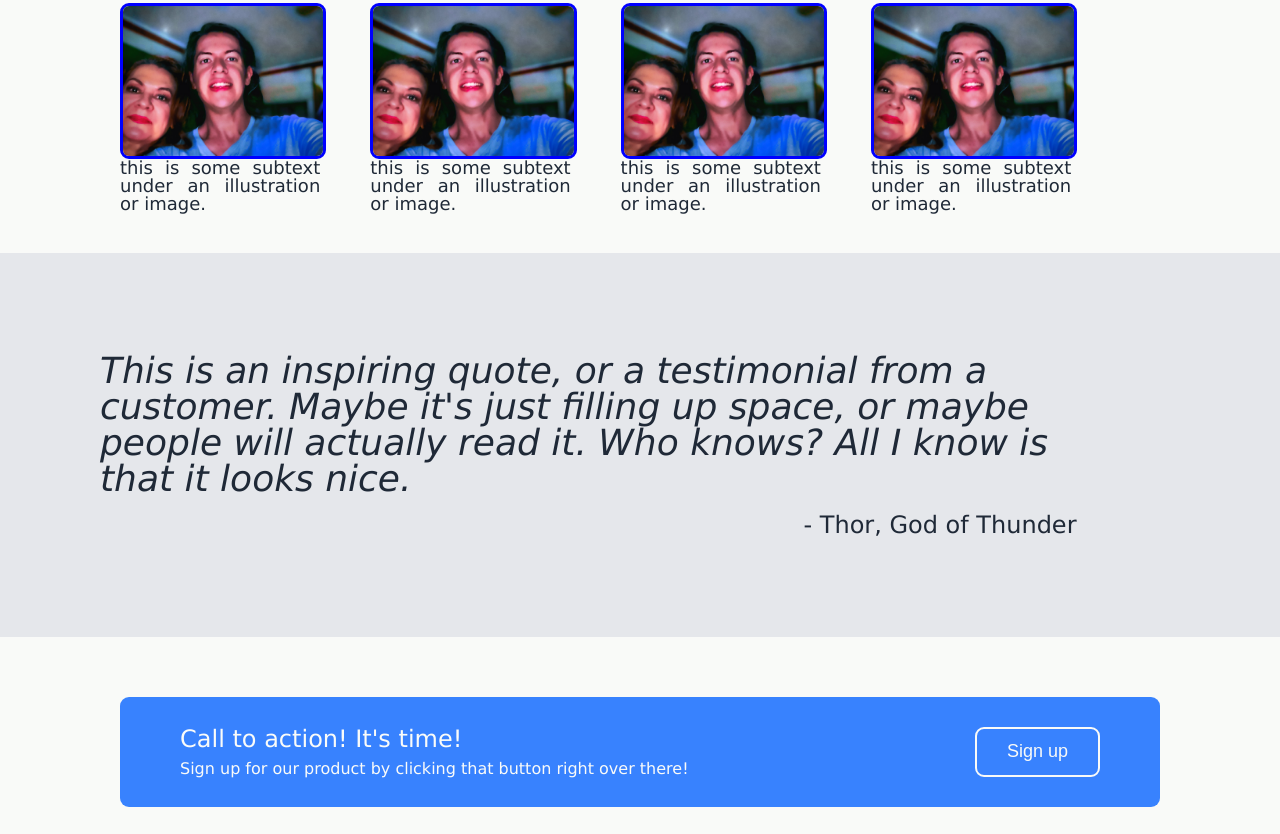
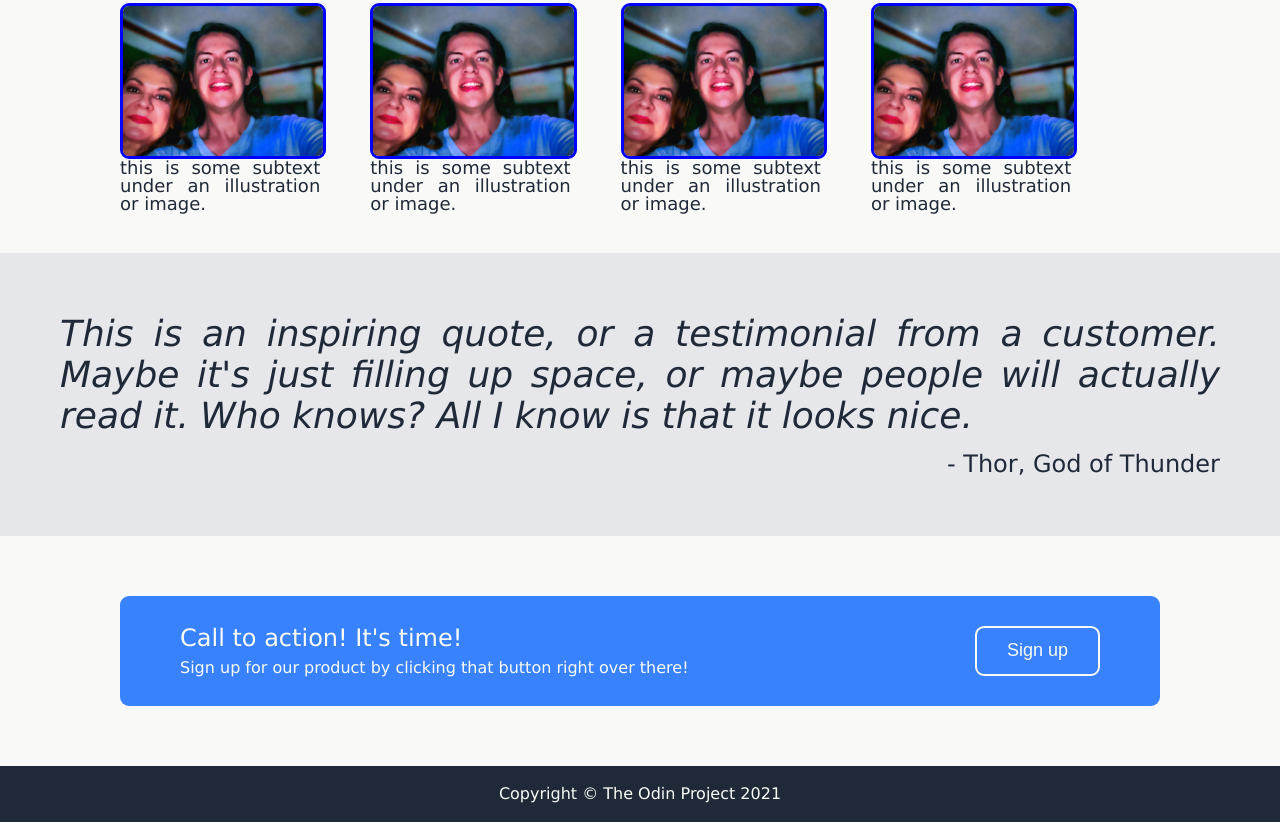
Before and after one commit to tolerevo/odin-landing-page, a plain HTML site: page index.html in a window 1280 px wide. Shown: the part 640-1474 px from the top of the page. Drawn offline with Linux system fonts and the light colour scheme.

Commit message:
Justify and Pad Quote Section

```diff
--- a/css/style.css
+++ b/css/style.css
@@ -287,19 +287,22 @@ div.card {
 div.quote-section {
   display: flex;
   flex-direction: column;
-  align-items: center;
-  padding: 100px;
-  justify-content: center;
   background-color: #e5e7eb;
   color: #1f2937;
+  margin: auto;
+  text-align: center;
+  align-items: flex-end;
+  padding: 60px;
+  justify-content: space-around;
+  align-content: space-around;
 }
 
 div.quote-section p {
-  padding-right: 100px;
-  text-align: left;
+  text-align: justify;
   font-style: italic;
   font-size: 36px;
   font-weight: lighter;
+  line-height: normal;
 }
 
 button.hero-btn {
@@ -362,3 +365,7 @@ footer {
   background-color: #1f2937;
   color: #f9faf8;
 }
+
+div.quote-section {
+
+}
```
